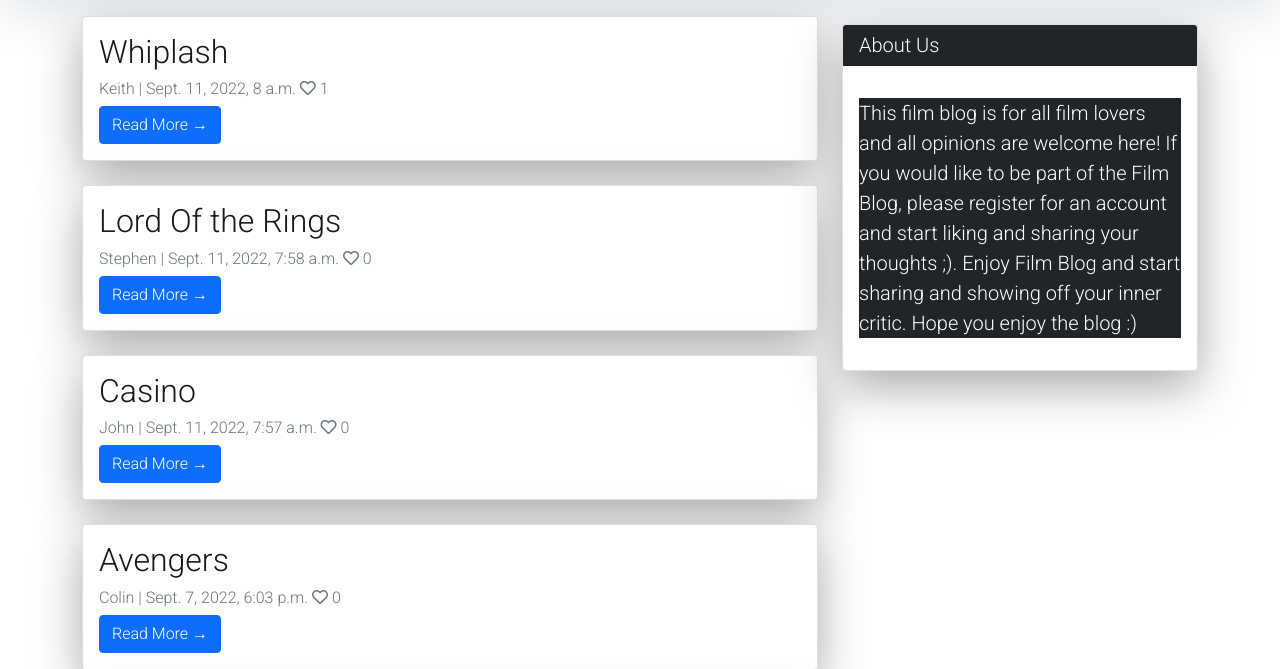
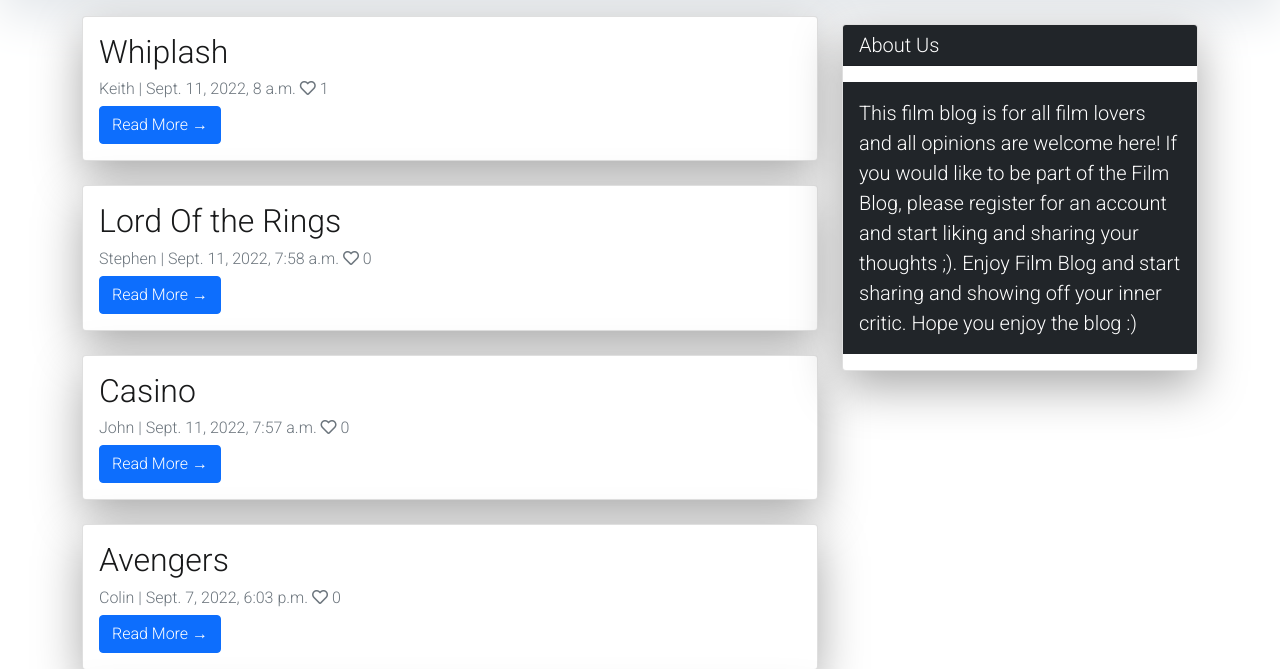
Before and after one commit to colinshaw1/portfolio-project-4, a Django app: page / in a window 1280 px wide. Shown: the part 207-876 px from the top of the page. Run offline with Django 4.2, Linux system fonts and the light colour scheme; data comes from the database, SQL or seed files in the repository.

Commit message:
Add fix to card styling

```diff
--- a/templates/about.html
+++ b/templates/about.html
@@ -5,8 +5,8 @@
 <div class="col-md-4 float-right ">
     <div class="card my-4">
         <h5 class="card-header text-white bg-dark mb-3 ">About Us</h5>
-        <div class="card-body">
-            <p class="card-text text-white bg-dark mb-3"> This film blog is for all film lovers and all opinions are welcome here! If you would
+        <div class="card-body text-white bg-dark mb-3">
+            <p class="card-text"> This film blog is for all film lovers and all opinions are welcome here! If you would
                 like to be part of the Film Blog, please register for an account and start liking and sharing your
                 thoughts ;). Enjoy Film Blog and start sharing and showing off your inner critic. Hope you
                 enjoy the blog :)
```
